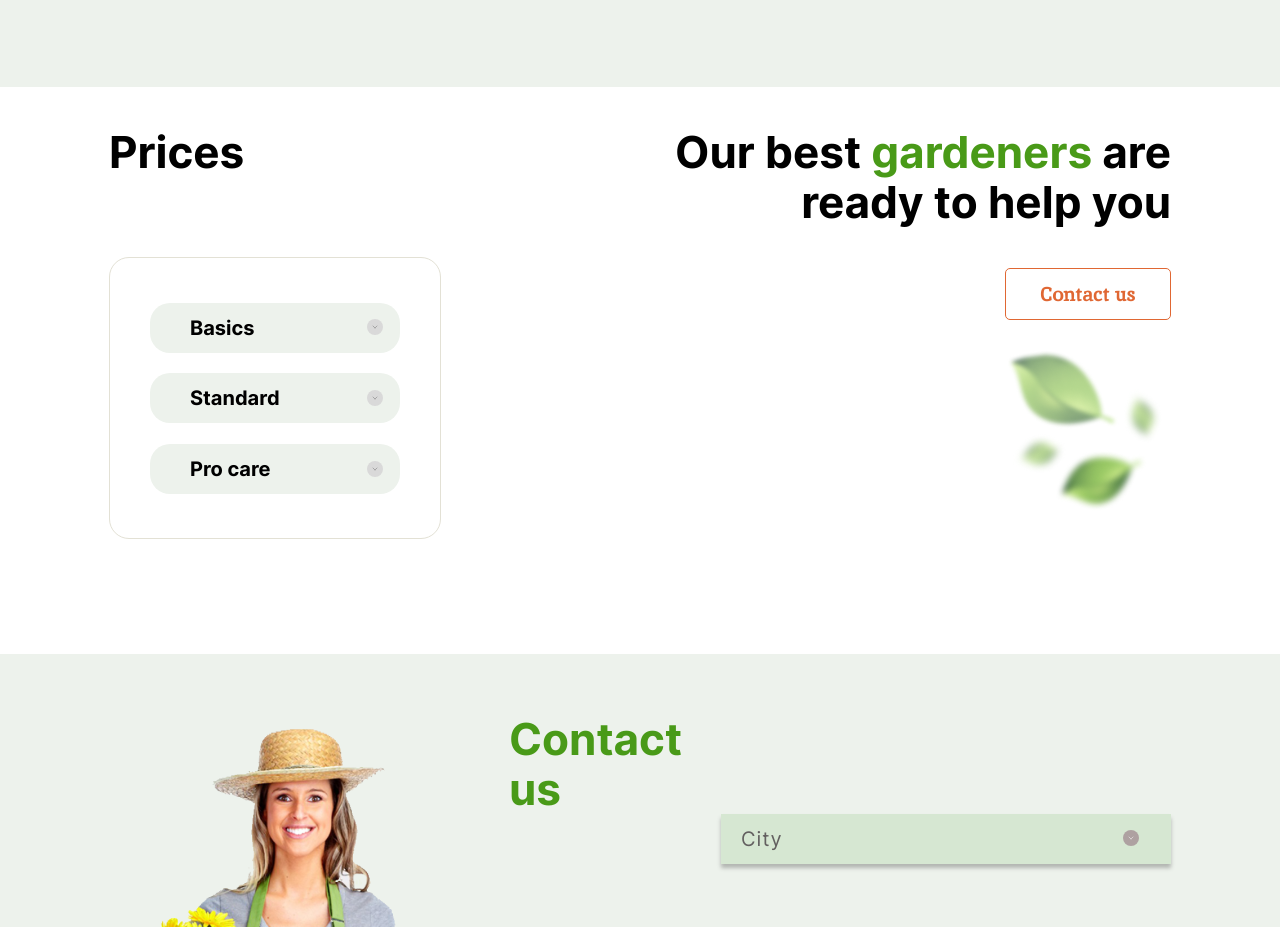
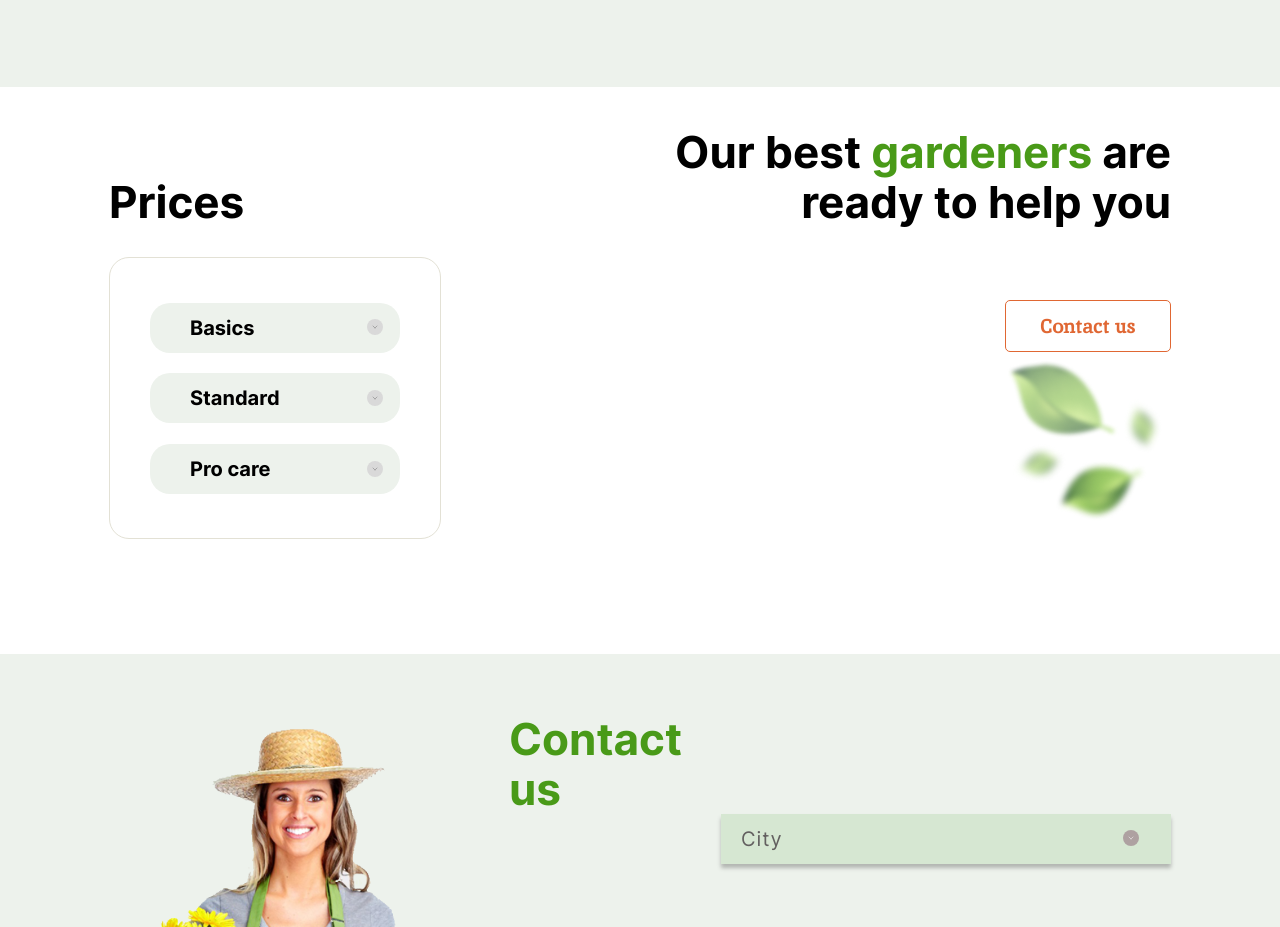
Before and after one commit to amoriah/plants, a website: page index.html in a window 1280 px wide. Shown: the part 2600-3527 px from the top of the page. Drawn offline with Linux system fonts and the light colour scheme.

Commit message:
validators ok

```diff
--- a/src/sass/base/_base.scss
+++ b/src/sass/base/_base.scss
@@ -39,3 +39,7 @@ a {
 span {
 	color: $color-green-silable;
 }
+
+object {
+	pointer-events: none;
+}
--- a/src/sass/components/_prices.scss
+++ b/src/sass/components/_prices.scss
@@ -11,11 +11,11 @@
 	color: #000000;
 	text-align: right;
 	padding-bottom: 30px;
-	@include flex($align: right, $justify: space-between);
+	@include flex($align: end, $justify: space-between);
 }
 
 .prices__content {
-	@include flex($align: right, $justify: space-between);
+	@include flex($align: end, $justify: space-between);
 }
 
 .prices__variants {
```
Also changed, not shown: README.md, src/css/style.css, 1 other file.
